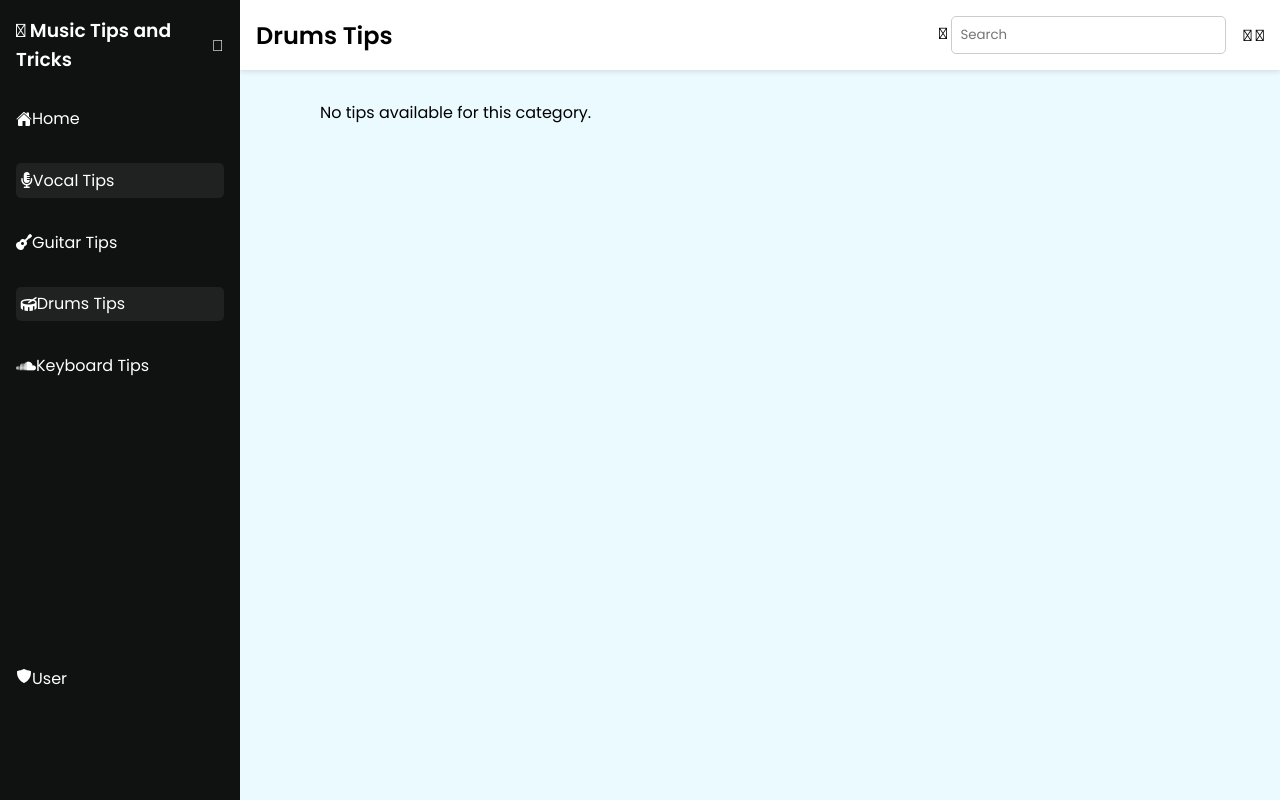
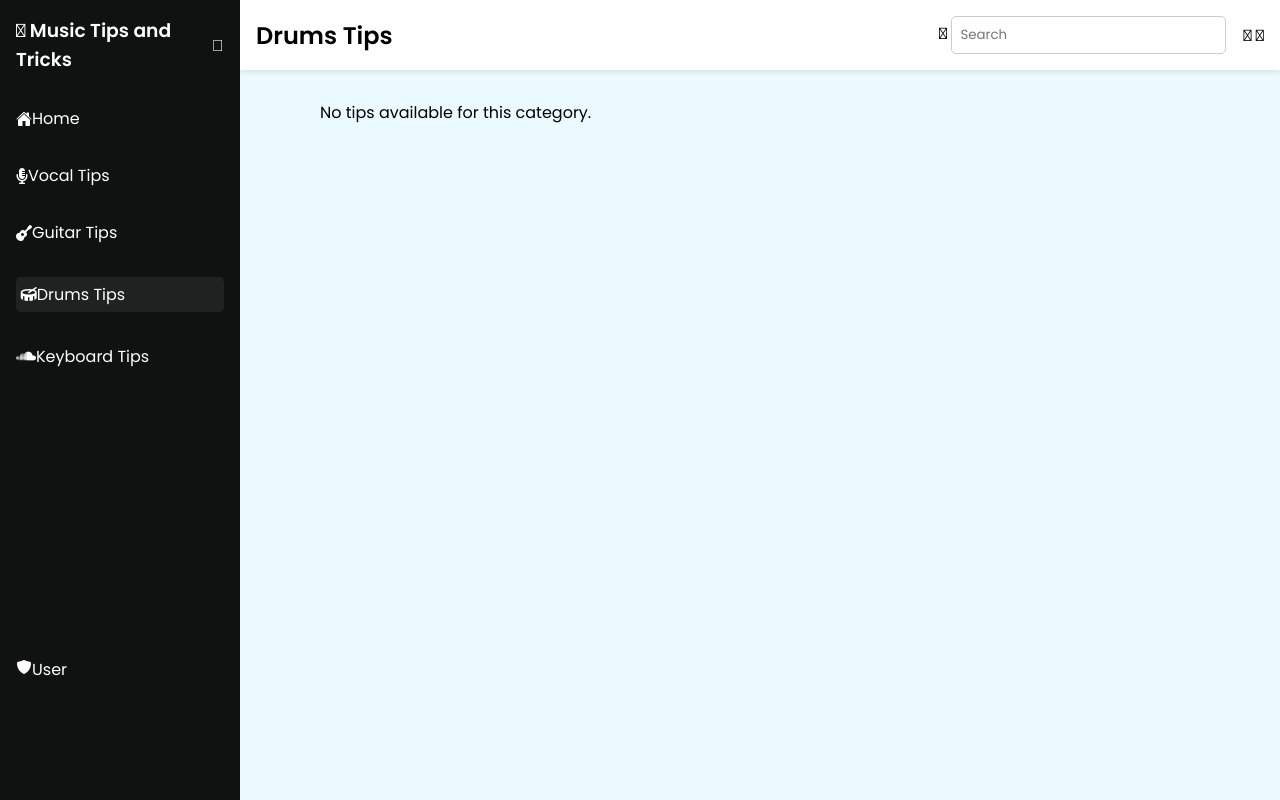
Before and after one commit to apz-appu/music-tips-update, a PHP site: page /php/drum.php in a window 1280 px wide. Run offline with PHP 8.4, Linux system fonts and the light colour scheme; data that the repository does not hold is empty; some libraries are stand-ins or nearby versions.

Commit message:
Update drum.php

```diff
--- a/user/drum.php
+++ b/user/drum.php
@@ -43,7 +43,7 @@ $conn->close();
         <div class="sidebar-menu">
             <ul>
                 <li><a href="user_dashboard.php"><ion-icon name="home"></ion-icon>Home</a></li>
-                <li><a href="vocal.php" class="active"><i class="fa-solid fa-microphone-lines"></i>Vocal Tips</a></li>
+                <li><a href="vocal.php"><i class="fa-solid fa-microphone-lines"></i>Vocal Tips</a></li>
                 <li><a href="guitar.php"><i class="fa-solid fa-guitar"></i>Guitar Tips</a></li>
                 <li><a href="drum.php"  class="active"><i class="fa-solid fa-drum"></i> Drums Tips</a></li>
                 <li><a href="keyboard.php"><i class="fa-brands fa-soundcloud"></i> Keyboard Tips</a></li>
```
